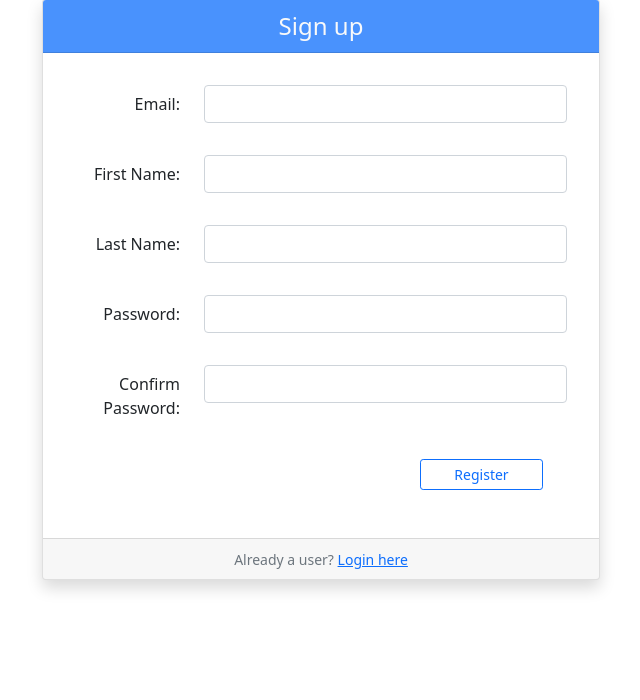
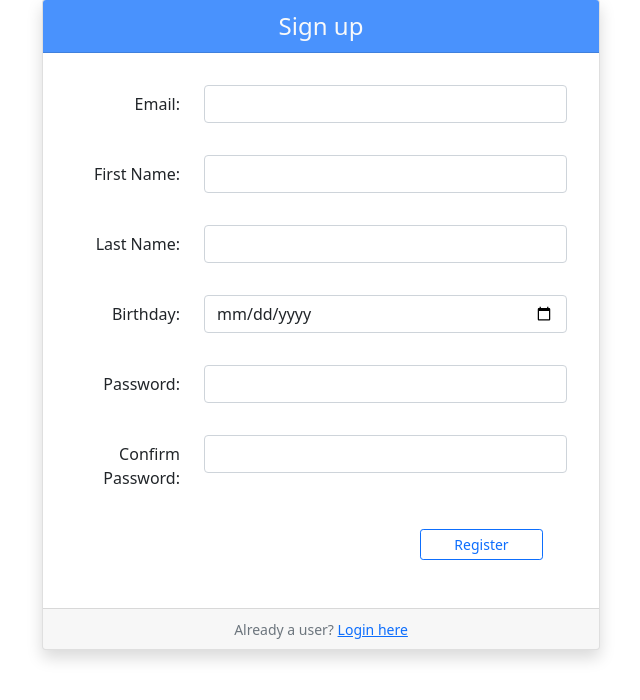
Before and after one commit to SherinaBegin/screaming_peaches, a Flask app: template flask_app/templates/registration.html in a window 1280 px wide. Shown: the part 49-749 px from the top of the page, without its empty margins (319-959 px from the left). Run offline with Flask 2, Linux system fonts and the light colour scheme; the template is opened without the code that fills it, so the values that code supplies are empty.

Commit message:
Login and Registration functional

```diff
--- a/flask_app/controllers/users.py
+++ b/flask_app/controllers/users.py
@@ -13,7 +13,7 @@ def landing():
 
 @app.route('/register')
 def register():
-   return render_template('register.html')
+   return render_template('registration.html')
 
 
 @app.route('/register/user', methods=['POST'])
@@ -24,6 +24,7 @@ def register_user():
       'email': request.form['email'],
       'first_name': request.form['first_name'],
       'last_name': request.form['last_name'],
+      'birthday': request.form['birthday'],
       'password': bcrypt.generate_password_hash(request.form['password'])
    }
    id = User.save(data)
@@ -53,8 +54,7 @@ def dashboard():
    }
    user = User.get_user_by_id(data)
    users = User.get_all_users()
-   projects = Project.get_all_projects()
-   return render_template('dashboard.html', users=users, user=user, projects=projects)
+   return render_template('dashboard.html', users=users, user=user)
 
 
 @app.route('/logout')
--- a/flask_app/models/user.py
+++ b/flask_app/models/user.py
@@ -7,14 +7,14 @@ EMAIL_REGEX = re.compile(r'^[a-zA-Z0-9.+_-]+@[a-zA-Z0-9._-]+\.[a-zA-Z]+$')
 
 
 class User:
-   db = 'soloProjectBugTracker'
+   db = 'horoscopesRUs'
 
    def __init__(self, data):
       self.id = data['id']
       self.email = data['email']
       self.first_name = data['first_name']
       self.last_name = data['last_name']
-      self.birthay = data['birthday']
+      self.birthday = data['birthday']
       self.password = data['password']
 
    @classmethod
--- a/flask_app/templates/registration.html
+++ b/flask_app/templates/registration.html
@@ -53,6 +53,15 @@
             </div>
             </div>
             <div class="mb-3 row">
+               <label
+                  for="birthday"
+                  class="col-sm-3 col-form-label text-end mb-3"
+                  >Birthday:</label>
+               <div class="col-sm-9">
+                  <input type="date" class="form-control" name="birthday" />
+               </div>
+               </div>
+            <div class="mb-3 row">
             <label
                for="password"
                class="col-sm-3 col-form-label text-end mb-3"
```
Also changed, not shown: flask_app/templates/dashboard.html (added, +16 -0 lines), flask_app/templates/login.html (+7 -3 lines), 2 other files.
